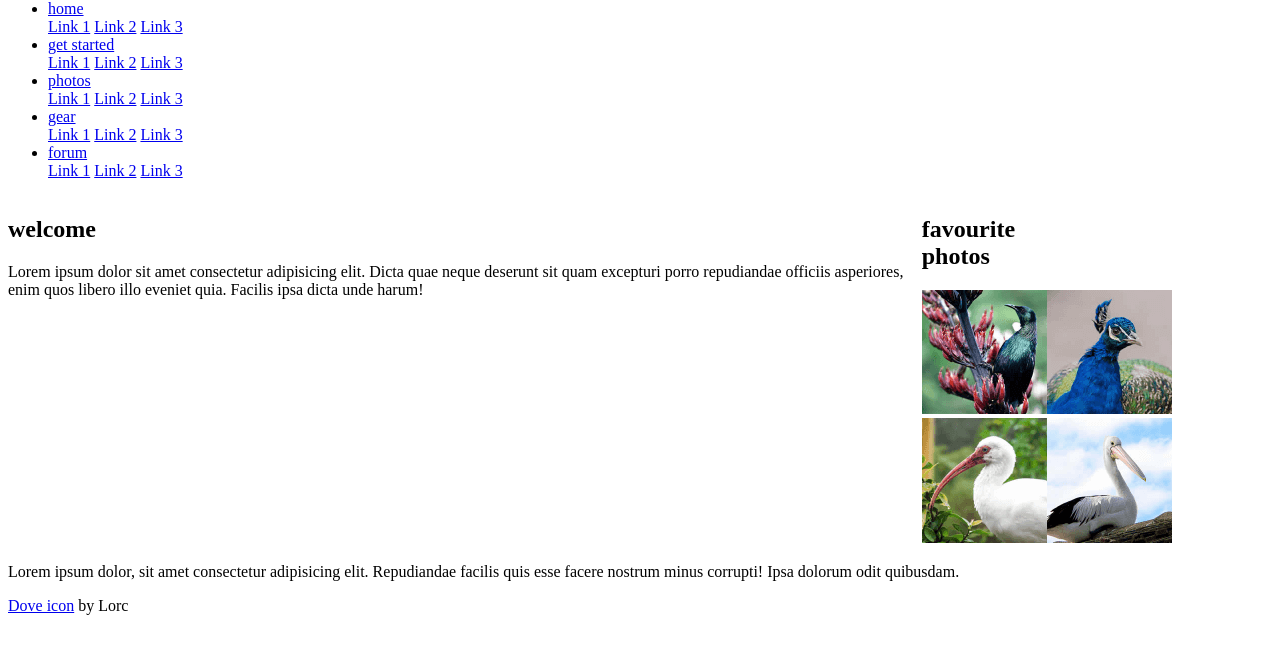
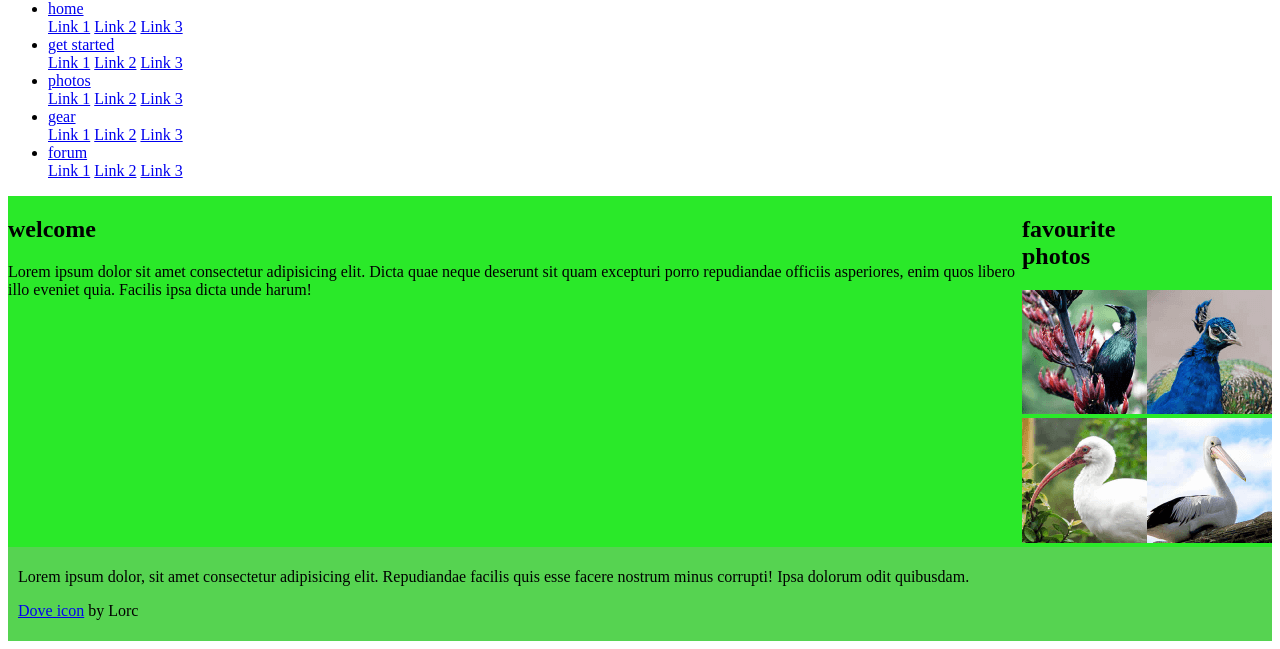
Before and after one commit to HollyBang/temp-repo, a website: page src/index.html in a window 1280 px wide. Shown: the part 186-835 px from the top of the page. Drawn offline with nearby package versions, Linux system fonts and the light colour scheme; files that its build step writes are made by us from their sources.

Commit message:
added footer

```diff
--- a/src/content/_content.sass
+++ b/src/content/_content.sass
@@ -1,2 +1,14 @@
 .content
     display: flex
+    background-color: #56D351
+    justify-content: space-around
+    flex-wrap: nowrap
+    flex-direction: row
+
+.content__section
+    width: auto
+    background-color: #2AE929
+
+.content__aside
+    flex: 5rem
+    background-color: #2AE929
--- a/src/footer/_footer.sass
+++ b/src/footer/_footer.sass
@@ -1,2 +1,3 @@
-.blabla
-    color: red
+.footer
+    background-color: #56D351
+    padding: 5px 10px
--- a/src/footer/footer.html
+++ b/src/footer/footer.html
@@ -1,6 +1,6 @@
 <div class="footer">
-    <p>Lorem ipsum dolor, sit amet consectetur adipisicing elit. Repudiandae facilis quis esse facere nostrum minus corrupti!
+    <p class="footer__text">Lorem ipsum dolor, sit amet consectetur adipisicing elit. Repudiandae facilis quis esse facere nostrum minus corrupti!
       Ipsa dolorum odit quibusdam.</p>
     <p>
-      <a href="#">Dove icon</a> by Lorc</p>
+      <a href="#" class="footer__autor">Dove icon</a> by Lorc</p>
   </div>
```
Also changed, not shown: dist/index.html, dist/styles/style.css.
